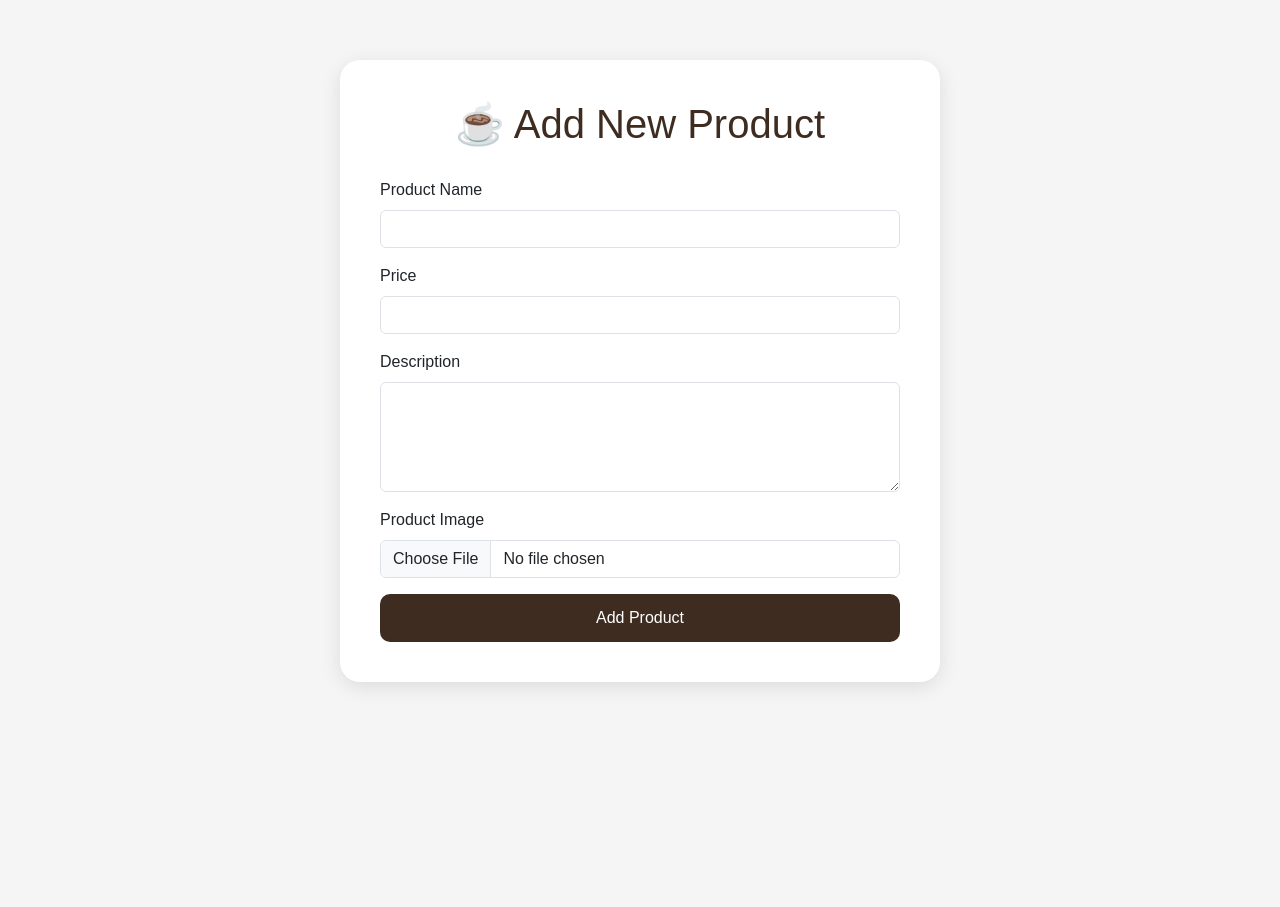
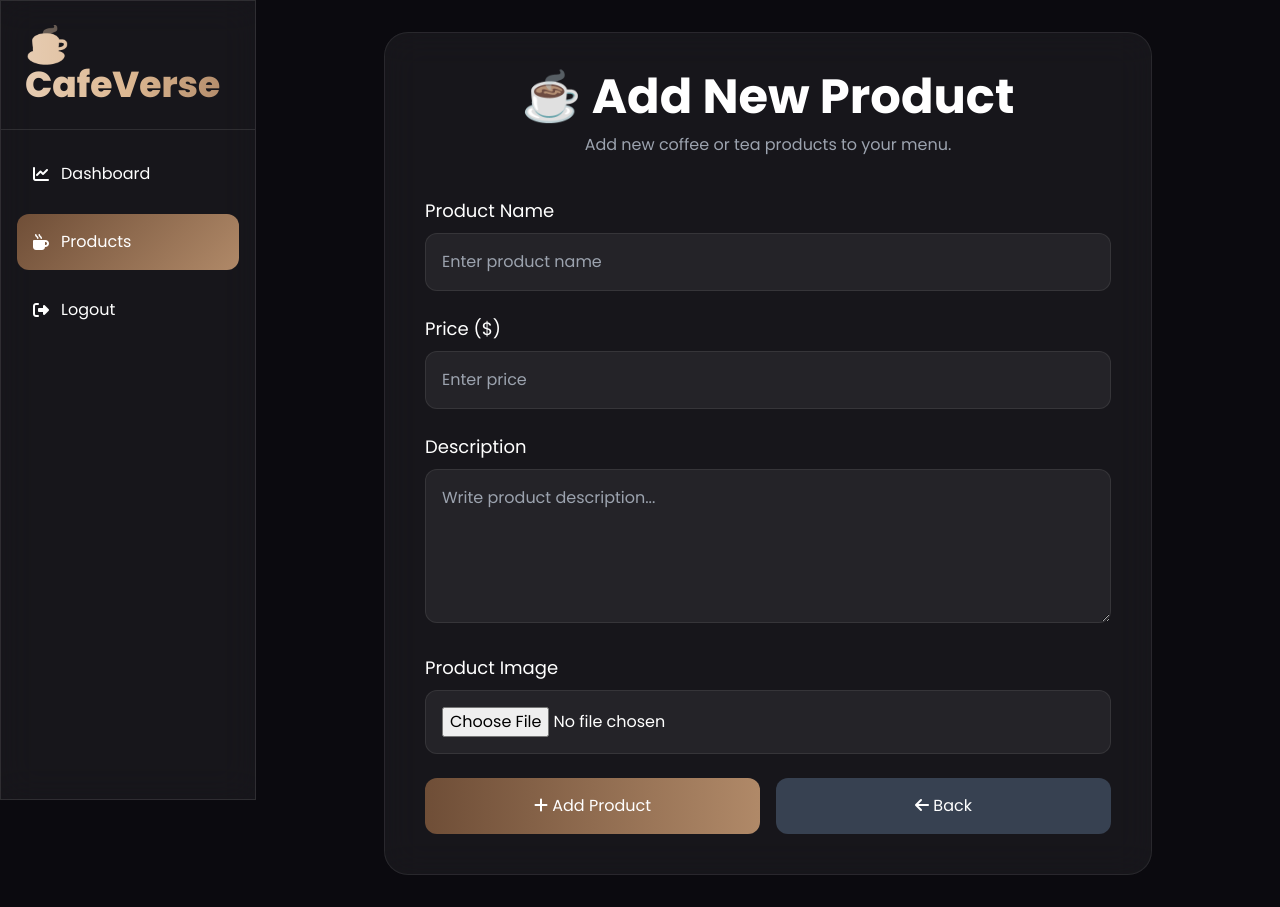
Before and after one commit to masudrananayeem/Cafe-Verse, a Flask app: page /add-product in a window 1280 px wide. Before the commit the page ends 687 px from the top, so only its background shows below. Run offline with Flask 3, Linux system fonts and the light colour scheme; some libraries are stand-ins or nearby versions.

Commit message:
update the product add section and admin also set the image

```diff
--- a/templates/add_product.html
+++ b/templates/add_product.html
@@ -1,5 +1,4 @@
 <!DOCTYPE html>
-
 <html lang="en">
 
 <head>
@@ -7,122 +6,227 @@
     <meta name="viewport" content="width=device-width, initial-scale=1.0">
     <title>Add Product | CafeVerse</title>
 
+    <script src="https://cdn.tailwindcss.com"></script>
 
-<link href="https://cdn.jsdelivr.net/npm/bootstrap@5.3.8/dist/css/bootstrap.min.css" rel="stylesheet">
+    <link rel="preconnect" href="https://fonts.googleapis.com">
+    <link href="https://fonts.googleapis.com/css2?family=Poppins:wght@300;400;500;600;700;800&display=swap"
+        rel="stylesheet">
+
+    <link rel="stylesheet"
+        href="https://cdnjs.cloudflare.com/ajax/libs/font-awesome/6.7.2/css/all.min.css">
 
     <style>
-    body{
-        background:#f5f5f5;
-        font-family:'Poppins',sans-serif;
+        * {
+            font-family: 'Poppins', sans-serif;
         }
 
-    .form-box{
-        max-width:600px;
-        margin:60px auto;
-        background:white;
-        padding:40px;
-        border-radius:20px;
-        box-shadow:0 5px 20px rgba(0,0,0,.1);
+        body {
+            background: #0b0a0f;
+            color: white;
         }
 
-    h1{
-        text-align:center;
-        margin-bottom:30px;
-        color:#3e2c21;
+        .glass {
+            background: rgba(255, 255, 255, .05);
+            backdrop-filter: blur(18px);
+            border: 1px solid rgba(255, 255, 255, .08);
         }
 
-    .btn-custom{
-        width:100%;
-        background:#3e2c21;
-        color:white;
-        padding:12px;
-        border:none;
-        border-radius:10px;
+        .active-menu {
+            background: linear-gradient(135deg, #6f4e37, #b08968);
         }
 
-    .btn-custom:hover{
-        background:#6f4e37;
+        input,
+        textarea {
+            background: rgba(255, 255, 255, .06) !important;
+            border: 1px solid rgba(255, 255, 255, .08) !important;
+            color: white !important;
+        }
+
+        input::placeholder,
+        textarea::placeholder {
+            color: #9ca3af;
+        }
+
+        input:focus,
+        textarea:focus {
+            outline: none !important;
+            box-shadow: 0 0 15px rgba(176, 137, 104, .4) !important;
+            border-color: #b08968 !important;
         }
     </style>
-
 
 </head>
 
 <body>
 
+    <!-- Sidebar -->
 
-<div class="form-box">
+    <aside class="fixed top-0 left-0 w-64 h-screen glass border-r border-white/10">
 
-    <h1>☕ Add New Product</h1>
+        <div class="p-6 border-b border-white/10">
+
+            <h1
+                class="text-4xl font-extrabold bg-gradient-to-r from-[#e6ccb2] via-[#ddb892] to-[#b08968] bg-clip-text text-transparent">
+
+                ☕ CafeVerse
+
+            </h1>
+
+        </div>
+
+        <nav class="p-4 space-y-3">
+
+            <a href="/admin"
+                class="flex items-center gap-3 p-4 rounded-xl hover:bg-white/10 duration-300">
+
+                <i class="fa-solid fa-chart-line"></i>
+                Dashboard
+
+            </a>
+
+            <a href="/manage-products"
+                class="active-menu flex items-center gap-3 p-4 rounded-xl">
+
+                <i class="fa-solid fa-mug-hot"></i>
+                Products
+
+            </a>
+
+            <a href="/logout"
+                class="flex items-center gap-3 p-4 rounded-xl hover:bg-red-500 duration-300">
+
+                <i class="fa-solid fa-right-from-bracket"></i>
+                Logout
+
+            </a>
+
+        </nav>
+
+    </aside>
+
+
+    <!-- Main Content -->
+
+    <div class="ml-64 min-h-screen flex justify-center items-center p-8">
+
+        <div class="glass rounded-3xl p-10 w-full max-w-3xl">
+
+            <div class="text-center mb-10">
+
+                <h1 class="text-5xl font-bold mb-3">
+                    ☕ Add New Product
+                </h1>
+
+                <p class="text-gray-400">
+                    Add new coffee or tea products to your menu.
+                </p>
+
+            </div>
 
             <form action="/add-product"
                 method="POST"
-          enctype="multipart/form-data">
+                enctype="multipart/form-data"
+                class="space-y-6">
 
-        <div class="mb-3">
+                <!-- Product Name -->
 
-            <label class="form-label">
+                <div>
+
+                    <label class="block mb-2 text-lg">
                         Product Name
                     </label>
 
-            <input
-                type="text"
-                class="form-control"
+                    <input type="text"
                         name="tea_name"
-                required>
+                        placeholder="Enter product name"
+                        required
+                        class="w-full p-4 rounded-xl">
 
                 </div>
 
-        <div class="mb-3">
 
-            <label class="form-label">
-                Price
+                <!-- Price -->
+
+                <div>
+
+                    <label class="block mb-2 text-lg">
+                        Price ($)
                     </label>
 
-            <input
-                type="number"
+                    <input type="number"
                         step="0.01"
-                class="form-control"
                         name="price"
-                required>
+                        placeholder="Enter price"
+                        required
+                        class="w-full p-4 rounded-xl">
 
                 </div>
 
-        <div class="mb-3">
 
-            <label class="form-label">
+                <!-- Description -->
+
+                <div>
+
+                    <label class="block mb-2 text-lg">
                         Description
                     </label>
 
-            <textarea
-                class="form-control"
-                rows="4"
-                name="description"></textarea>
+                    <textarea rows="5"
+                        name="description"
+                        placeholder="Write product description..."
+                        class="w-full p-4 rounded-xl"></textarea>
 
                 </div>
 
-        <div class="mb-3">
 
-            <label class="form-label">
+                <!-- Image Upload -->
+
+                <div>
+
+                    <label class="block mb-2 text-lg">
                         Product Image
                     </label>
 
-            <input
-                type="file"
-                class="form-control"
+                    <input type="file"
                         name="image"
-                accept="image/*">
+                        accept="image/*"
+                        class="w-full p-4 rounded-xl">
 
                 </div>
 
-        <button type="submit" class="btn-custom">
+
+                <!-- Buttons -->
+
+                <div class="flex gap-4">
+
+                    <button type="submit"
+                        class="flex-1 py-4 rounded-xl
+                        bg-gradient-to-r
+                        from-[#6f4e37]
+                        to-[#b08968]
+                        hover:scale-105 duration-300">
+
+                        <i class="fa-solid fa-plus"></i>
                         Add Product
+
                     </button>
+
+                    <a href="/manage-products"
+                        class="flex-1 py-4 rounded-xl text-center
+                        bg-gray-700 hover:bg-gray-600 duration-300">
+
+                        <i class="fa-solid fa-arrow-left"></i>
+                        Back
+
+                    </a>
+
+                </div>
 
             </form>
 
         </div>
 
+    </div>
 
 </body>
 
```
Lines whose indentation alone changed are shown as unchanged.
